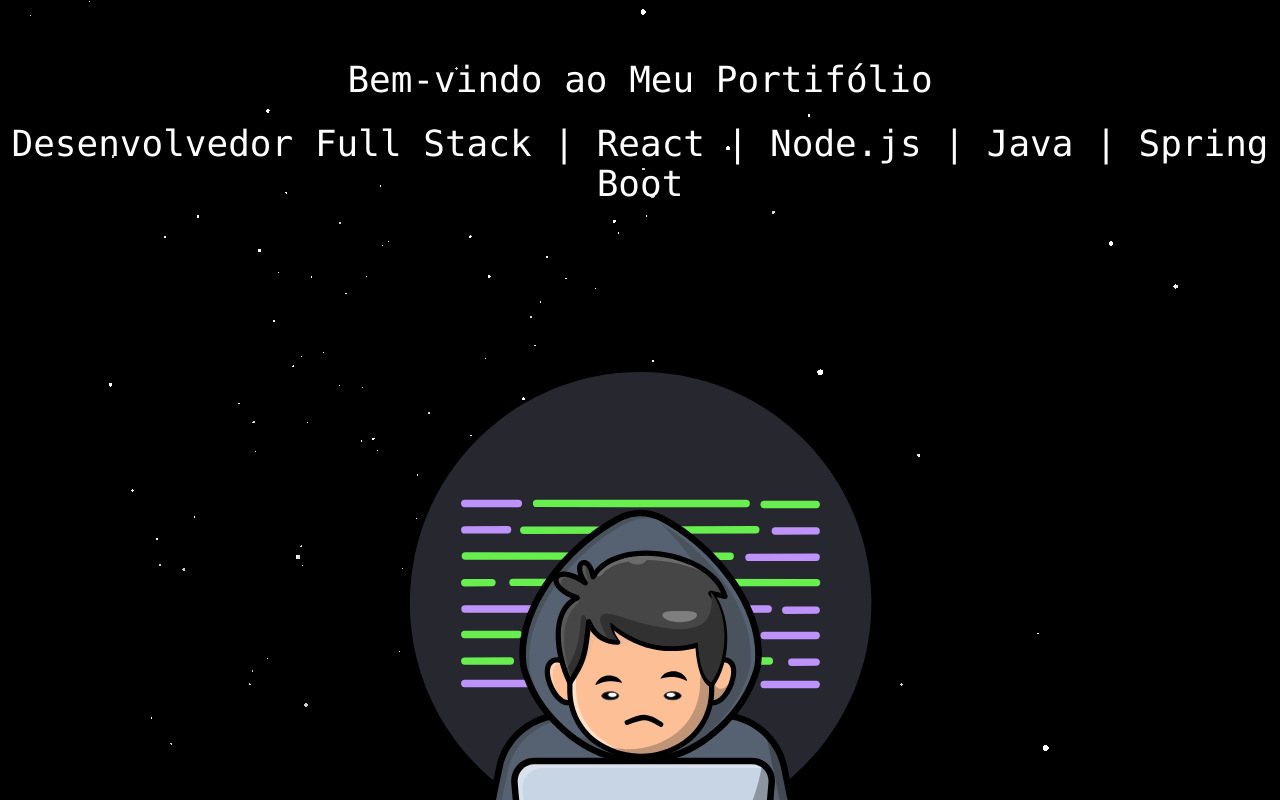
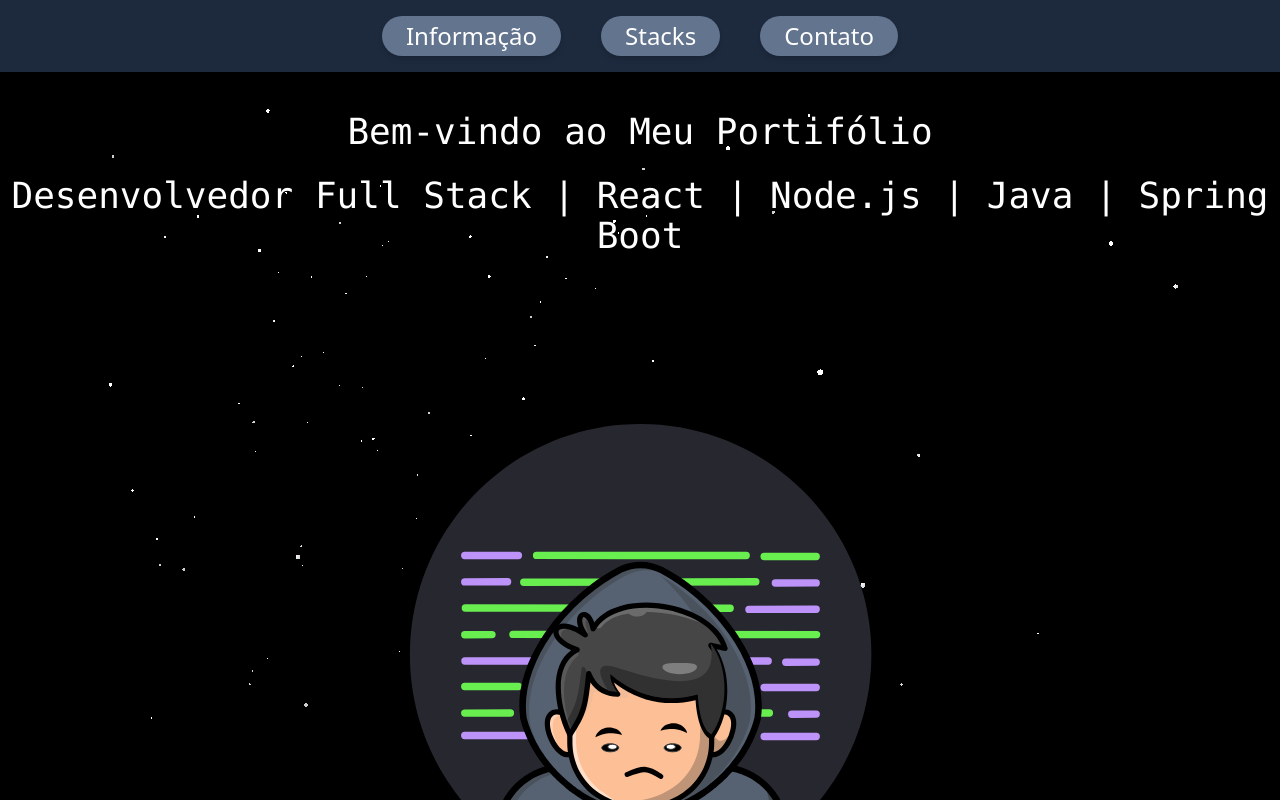
Before and after one commit to Erick-lks/Portf-lio-, a React (Vite) app in the folder portifolio-app/: page / in a window 1280 px wide. Shown: the top 800 px of the page. Built offline with nearby package versions, Linux system fonts and the light colour scheme.

Commit message:
Implementação de NavBar e Ajuste diversos

```diff
--- a/portifolio-app/src/App.jsx
+++ b/portifolio-app/src/App.jsx
@@ -1,9 +1,9 @@
 import "./App.css";
-import Header from "./components/top/Header";
 import Body from "./components/meio/Body";
 import Footer from "./components/baixo/Footer";
 
 import Particles from "./components/Particles";
+import NavBar from "./components/top/NavBar";
 
 function App() {
   return (
@@ -23,7 +23,7 @@
       </div>
 
       {/* Conteúdo da aplicação por cima */}
-      <Header />
+      <NavBar />
       <Body />
       <Footer />
     </div>
--- a/portifolio-app/src/components/meio/Body.jsx
+++ b/portifolio-app/src/components/meio/Body.jsx
@@ -7,7 +7,7 @@
   return (
     <div className="w-full h-full  text-center">
       <div
-        className=" pt-15
+        className=" pt-28
        text-4xl grid gap-6 font-mono text-white"
       >
         <h2>Bem-vindo ao Meu Portifólio</h2>
@@ -19,7 +19,7 @@
           <Lottie animationData={animationData} loop={true} />
         </div>
       </div>
-      *
+      <section></section>
       <Informacao />
       //
       <Stacks />
--- /dev/null
+++ b/portifolio-app/src/components/top/Button.jsx
@@ -0,0 +1,8 @@
+export default function Button(props) {
+  return (
+    <button
+      className="px-6 py-1 bg-slate-500 text-white rounded-full hover:bg-sky-600 transition duration-300 shadow-md"
+      {...props}
+    ></button>
+  );
+}
--- a/portifolio-app/src/components/top/Header.jsx
+++ /dev/null
@@ -1,3 +0,0 @@
-export default function Header() {
-  return <div className=" text-center text-2xl"></div>;
-}
--- /dev/null
+++ b/portifolio-app/src/components/top/NavBar.jsx
@@ -0,0 +1,19 @@
+import Button from "./Button";
+
+export default function NavBar() {
+  return (
+    <div className="bg-slate-800 p-4 fixed w-full top-0 z-50">
+      <div className="flex gap-10 text-2xl text-white justify-center">
+        <a href="#informacao">
+          <Button>Informação</Button>
+        </a>
+        <a href="#stacks">
+          <Button>Stacks</Button>
+        </a>
+        <a href="#contato">
+          <Button>Contato</Button>
+        </a>
+      </div>
+    </div>
+  );
+}
```
